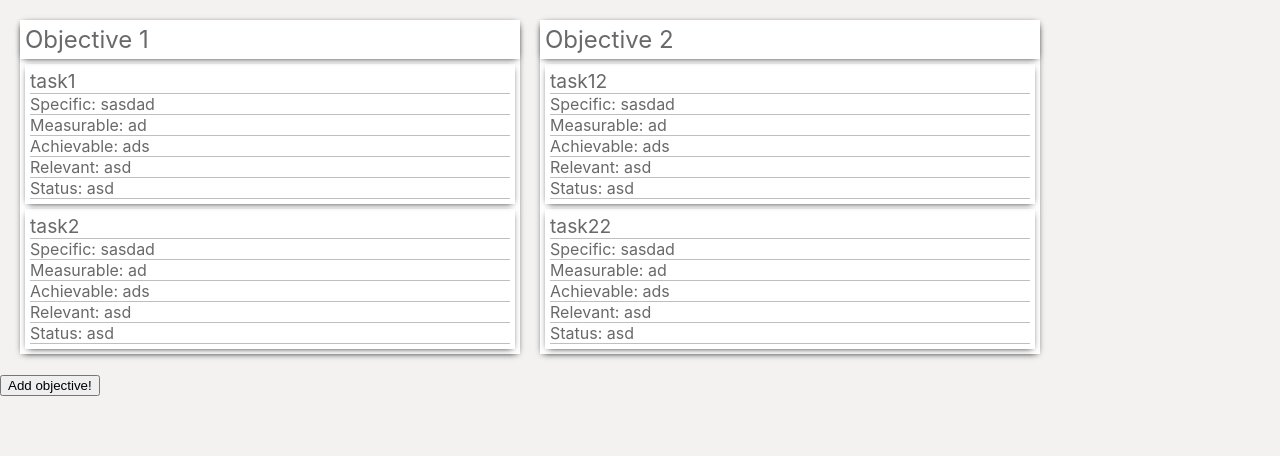
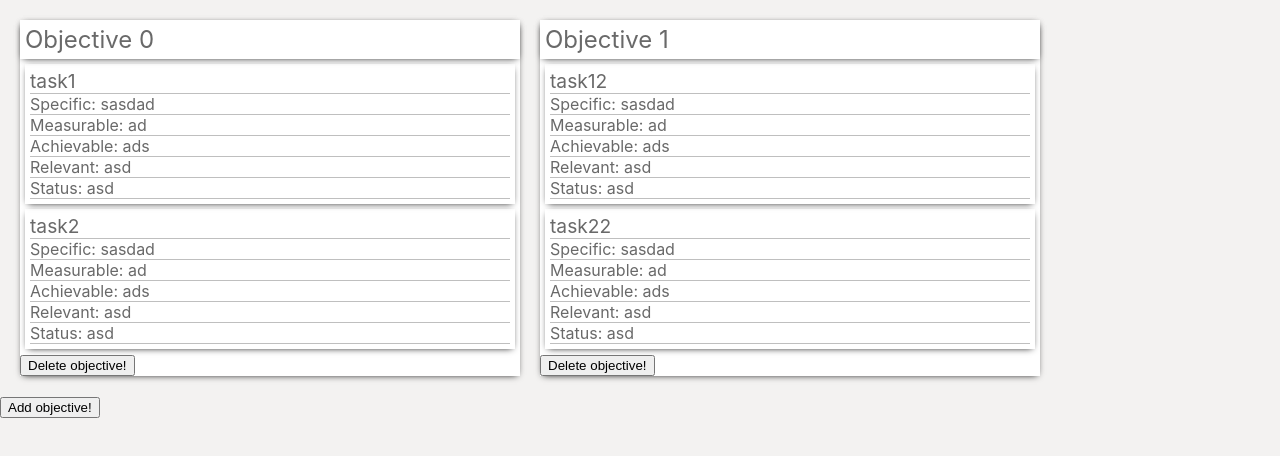
Before and after one commit to aijaz2/planner, a React (Create React App) app: page / in a window 1280 px wide. Shown: the top 456 px of the page. Built offline with nearby package versions, Linux system fonts and the light colour scheme.

Commit message:
Add/delete and gh pages

```diff
--- a/src/App.js
+++ b/src/App.js
@@ -1,39 +1,16 @@
-import React, {useState, useEffect} from 'react';
+import React, {useState} from 'react';
 import './App.css';
 import Objective from "./components/Card/Objective.js";
 
 
 function App() {
-    const newObj = {
-        "title": "Objective 3",
-        "id": "3",
-        "task": [{
-            "id": "3",
-            "title": "task1",
-            "specific": "sasdad",
-            "measurable": "ad",
-            "achievable": "ads",
-            "relevant": "asd",
-            "status": "asd"
-        }, {
-            "id": "4",
-            "title": "task2",
-            "specific": "sasdad",
-            "measurable": "ad",
-            "achievable": "ads",
-            "relevant": "asd",
-            "status": "asd"
-        }]
-    }
-
-    const [state, setState] = useState({
-        "objective": [
+    const [objectives, setObjectives] = useState([
             {
-                "title": "Objective 1",
-                "id": "1",
+                "title": "Objective 0",
+                "id": 0,
                 "task": [
                     {
-                        "id": "3",
+                        "id": 3,
                         "title": "task1",
                         "specific": "sasdad",
                         "measurable": "ad",
@@ -42,7 +19,7 @@ function App() {
                         "status": "asd"
                     },
                     {
-                        "id": "4",
+                        "id": 4,
                         "title": "task2",
                         "specific": "sasdad",
                         "measurable": "ad",
@@ -53,11 +30,11 @@ function App() {
                 ]
             },
             {
-                "title": "Objective 2",
-                "id": "2",
+                "title": "Objective 1",
+                "id": 1,
                 "task": [
                     {
-                        "id": "5",
+                        "id": 5,
                         "title": "task12",
                         "specific": "sasdad",
                         "measurable": "ad",
@@ -66,7 +43,7 @@ function App() {
                         "status": "asd"
                     },
                     {
-                        "id": "6",
+                        "id": 6,
                         "title": "task22",
                         "specific": "sasdad",
                         "measurable": "ad",
@@ -75,26 +52,54 @@ function App() {
                         "status": "asd"
                     }
                 ]
-            }
-        ]
-    })
+            }]
 
-    const handleClick = () => {
-        let old = [...state.objective];
-        old.objective=[...state.objective, newObj];
-        setState(old);
+    )
+
+    const addObjective = () => {
+        const newObjective = {
+            "title": "Objective "+Object.keys(objectives).length,
+            "id": Object.keys(objectives).length+1,
+            "task": [{
+                "id": 5,
+                "title": "task1",
+                "specific": "sasdad",
+                "measurable": "ad",
+                "achievable": "ads",
+                "relevant": "asd",
+                "status": "asd"
+            }, {
+                "id": 4,
+                "title": "task2",
+                "specific": "sasdad",
+                "measurable": "ad",
+                "achievable": "ads",
+                "relevant": "asd",
+                "status": "asd"
+            }]
+        }
+        let old = [...objectives, newObjective];
+        setObjectives(old);
+    };
+
+    const deleteObjective = (id) => {
+        let old  = objectives.filter(objective => objective.id !== id);
+        setObjectives(old);
     };
 
     return (
         <div>
             <div className="content">
-                {state.objective.map((objective, index) => {
-                    return (<Objective key={objective.id} objective={objective}/>)
+                {objectives.map((objective, index) => {
+                    return (
+                        <div>
+                            <Objective delete={deleteObjective} key={index} objective={objective}/>
+                        </div>
+                )
                 })}
             </div>
-            {console.log(JSON.stringify(state))}
             <div>
-                <button onClick={handleClick}>Add objective!</button>
+                <button onClick={addObjective}>Add objective!</button>
             </div>
         </div>
     )
--- a/src/components/Card/Objective.js
+++ b/src/components/Card/Objective.js
@@ -1,10 +1,8 @@
-import React, {useEffect, useState} from 'react';
+import React from 'react';
 import '../../styling/Objective.css';
 import Task from "../../components/Task/Task.js"
 
 function Objective(props) {
-    const [objective, setObjective] = useState(props.objective);
-    useEffect(() => { setObjective(props.objective) }, [props.objective]);
     return (
         <div className="Objective">
             <div className="Title">
@@ -12,6 +10,7 @@ function Objective(props) {
             </div>
             {props.objective.task.map(task =>
                 <Task key={task.id} task={task} />)}
+            <button onClick={() =>props.delete(props.objective.id)}>Delete objective!</button>
         </div>
     );
 }
```
Also changed, not shown: package.json (+7 -0 lines), 19 other files (tests, documents, lock files or other folders).
